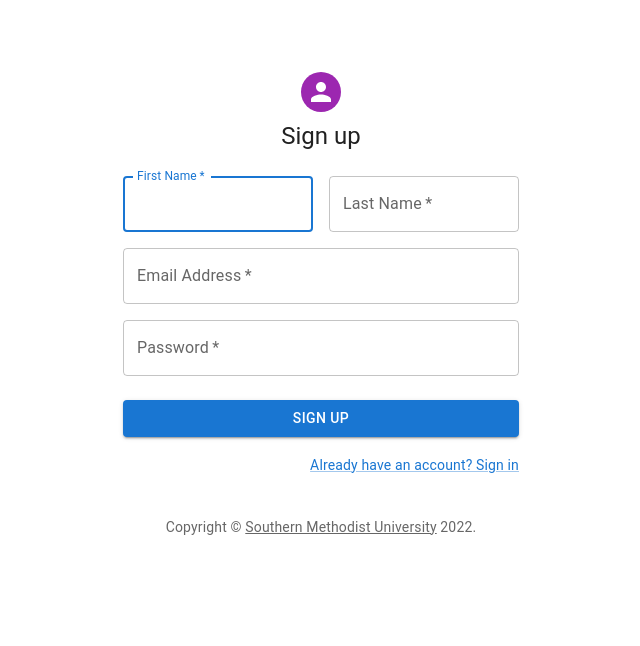
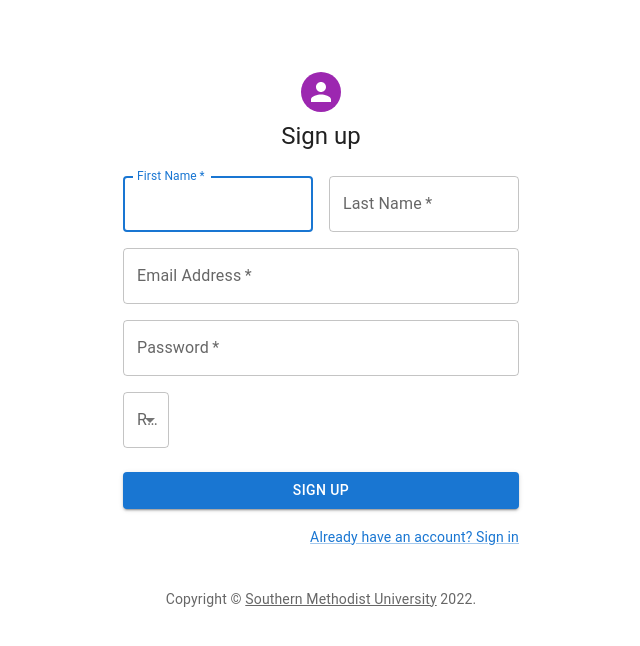
Before and after one commit to vtanner02/CS4345, a React (Create React App) app in the folder frontend/: page /register in a window 1280 px wide. Shown: the top 646 px of the page, without its empty margins (319-959 px from the left). Built offline with nearby package versions, Linux system fonts and the light colour scheme.

Commit message:
add role option for register

```diff
--- a/frontend/src/components/register.js
+++ b/frontend/src/components/register.js
@@ -11,6 +11,7 @@ import Box from '@mui/material/Box';
 import Typography from '@mui/material/Typography';
 import Container from '@mui/material/Container';
 import { createTheme, ThemeProvider } from '@mui/material/styles';
+import { MenuItem, FormControl, InputLabel, Select } from '@mui/material'
 
 function Copyright(props) {
   return (
@@ -98,6 +99,20 @@ export default function Register() {
                   autoComplete="new-password"
                 />
               </Grid>
+              <Grid item xs={12}>
+                <FormControl>
+                    <InputLabel id="role">Role</InputLabel>
+                    <Select
+                    fullWidth
+                    labelId="role"
+                    type="role"
+                    id="role"
+                    label="Role">
+                    <MenuItem value="professor">Professor</MenuItem>
+                    <MenuItem value="student">Student</MenuItem>
+                    </Select>
+                </FormControl>
+              </Grid>
             </Grid>
             <Button
               type="submit"
```
